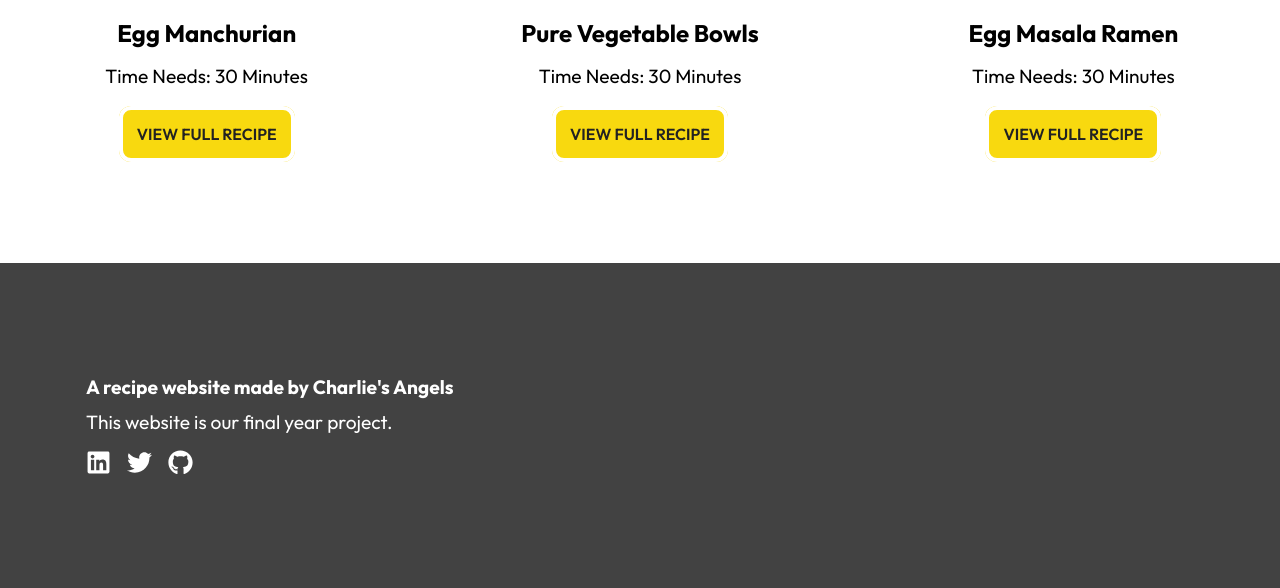
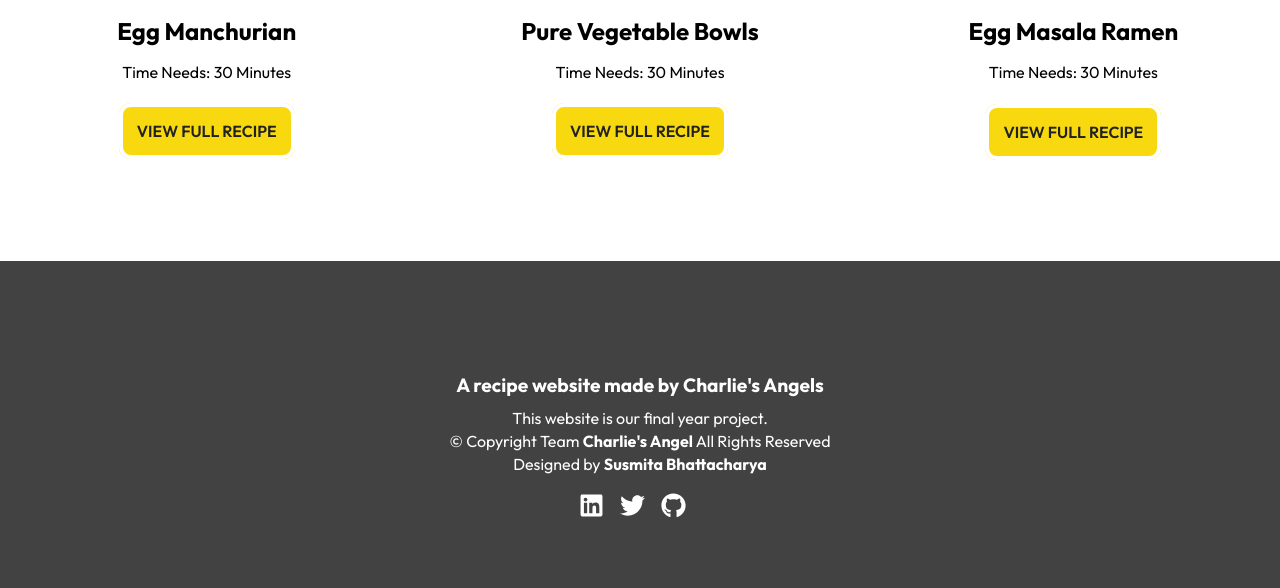
Before and after one commit to SB2318/final-year-project-frontend-initial, a React (Create React App) app: page / in a window 1280 px wide. Shown: the part 2259-2847 px from the top of the page. Built offline with nearby package versions, Linux system fonts and the light colour scheme.

Commit message:
Footer Done

```diff
--- a/src/Styles/Footer.css
+++ b/src/Styles/Footer.css
@@ -3,14 +3,13 @@
     width:100%;
     padding: 6rem 0;
     background-color: rgba(19,19,19,0.8);
+    margin: auto;
 }
 
 .footer-container{
-
-    max-width: 1140px;
     margin: auto;
     display: flex;
-
+    text-align: center;
 }
 
 .left{
@@ -20,8 +19,6 @@
     display:flex;
     flex-direction: column;
     padding: 1rem;
-
-
 }
 
 .location{
@@ -39,10 +36,11 @@
 .right{
 
     height:100%;
-    max-width: 100%;
+    width: 100%;
     display: flex;
     flex-direction: column;
     padding: 1rem;
+
 }
 
 .social-link{
@@ -57,5 +55,6 @@ h4{
 
 p{
 
-    font-size: 1.2rem;
+    font-size: 1rem;
+    padding-bottom: 0.2rem;
 }
--- a/src/components/Footer.js
+++ b/src/components/Footer.js
@@ -12,18 +12,19 @@ const Footer = () => {
         <div className="right">
           <h4>A recipe website made by Charlie's Angels</h4>
           <p>This website is our final year project. </p>
-
+          <p>© Copyright Team <b>Charlie's Angel</b> All Rights Reserved</p>
+          <p>Designed by <b>Susmita Bhattacharya</b></p>
           <div className="social-link">
 
-          <a href="https://www.linkedin.com/in/s-bhattacharya-3687621b7/" target="_blank">
+          <a href="https://www.linkedin.com/school/jalpaiguri-government-engineering-college/?originalSubdomain=in" target="_blank">
           <FaLinkedin size={25} style={{color: "#fff", marginRight:"1rem"}}/>
           </a>
 
-          <a href="https://mobile.twitter.com/SUSMITA2360" target="_blank">
+          <a href="https://twitter.com/jgec_India" target="_blank">
           <FaTwitter size={25} style={{color: "#fff", marginRight:"1rem"}}/>
           </a>
 
-          <a href="https://github.com/SB2318" target="_blank">
+          <a href="https://github.com/SB2318/recipe-website" target="_blank">
           <FaGithub size={25} style={{color: "#fff", marginRight:"1rem"}}/>
           </a>
 
```
